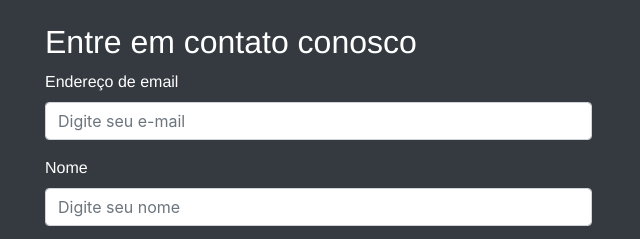
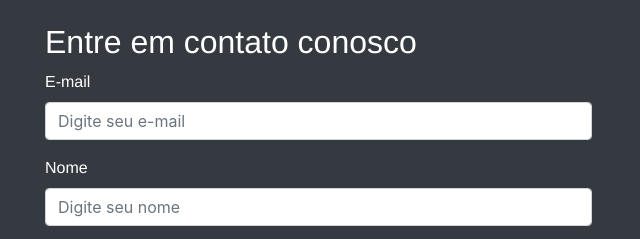
Before and after one commit to MatheusSCaetano/landingPage-nba, a plain HTML site: page index.html in a window 1280 px wide. Shown: the part 4452-4691 px from the top of the page, 0-640 px from the left. Drawn offline with nearby package versions, Linux system fonts and the light colour scheme; grey boxes are pictures that could not be loaded.

Commit message:
Correções realizadas

```diff
--- a/index.html
+++ b/index.html
@@ -469,7 +469,7 @@
             <form class="col-md-6 pr-5">
                 <h2 class="text-nba-content">Entre em contato conosco</h2>
 
-                <label for="exampleFormControlInput1" class="text-nba-content">Endereço de email</label>
+                <label for="exampleFormControlInput1" class="text-nba-content">E-mail</label>
                 <input type="email" class="form-control" id="email" placeholder="Digite seu e-mail"
                     onkeyup="validaEmail()">
                 <div id="txtEmail"></div>
```
